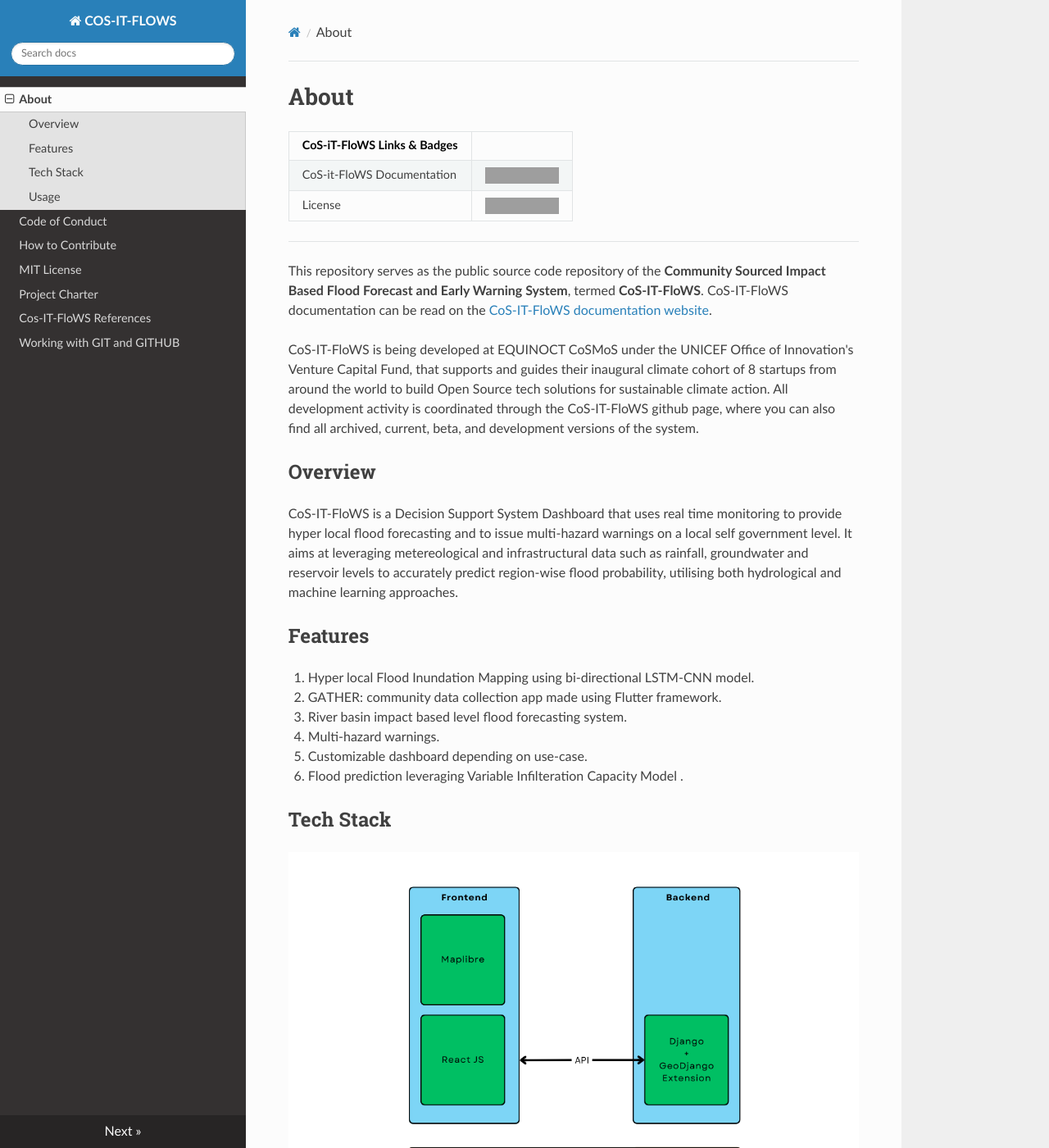
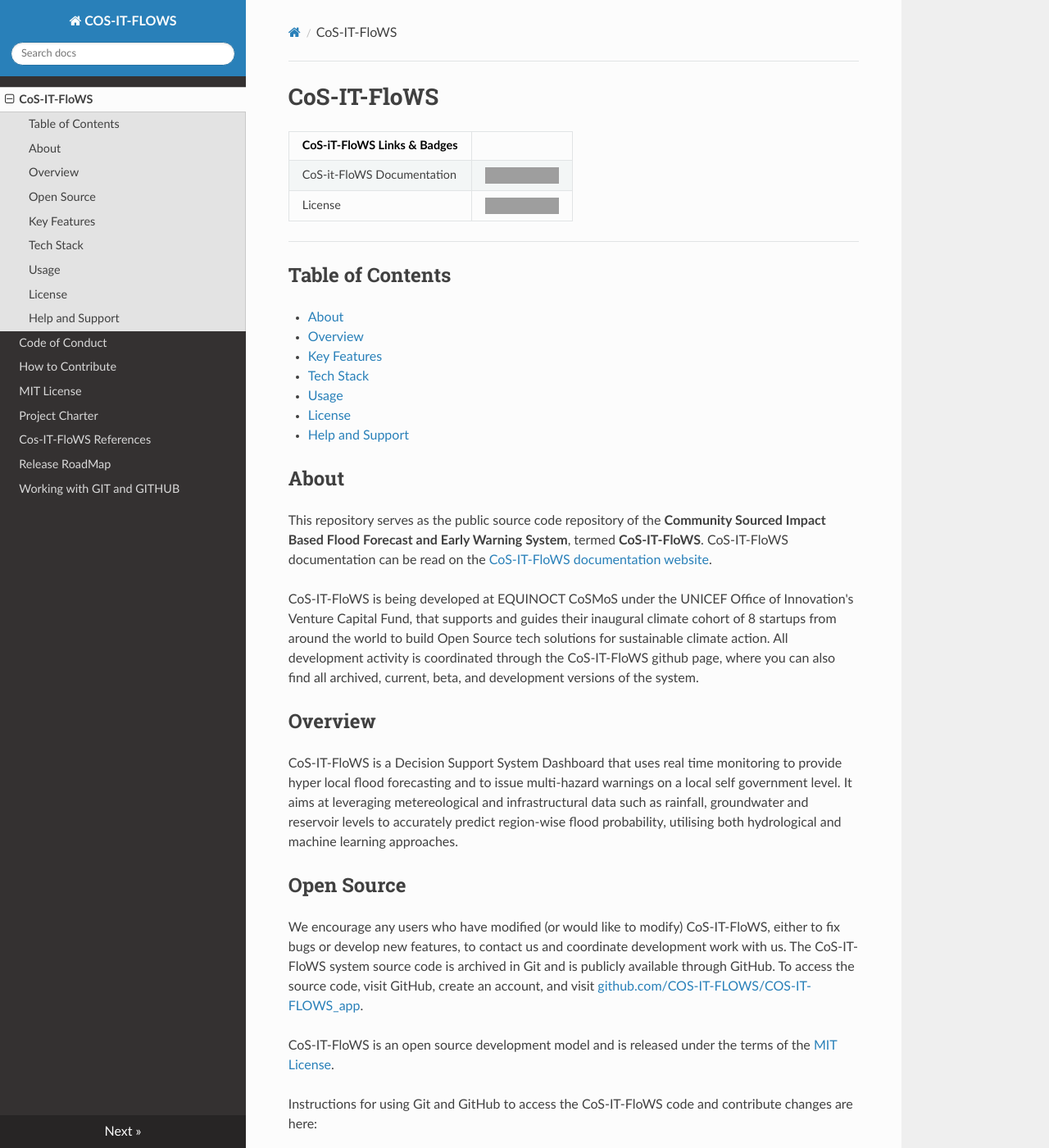
Before and after one commit to COS-IT-FLOWS/COS-IT-FLOWS-Documentation, an MkDocs documentation site: the page built from docs/index.md, in a window 1280 px wide and 1400 px high. Shown: the whole window at 82% size. Built offline with MkDocs 1.6.1, drawn with Linux system fonts in a browser that asks for light colours; nearby versions of some CDN libraries; some of the changed text lies outside the part shown; grey boxes are pictures that could not be loaded.

Commit message:
Updated and added

```diff
--- a/docs/index.md
+++ b/docs/index.md
@@ -1,4 +1,4 @@
-# About
+# CoS-IT-FloWS
 
 | CoS-iT-FloWS Links & Badges              |                                                                             |
 |------------------------|----------------------------------------------------------------------------------------------------------------------------------------------------------------------------------------------------------|
@@ -7,6 +7,18 @@
 <!-- | Current Release DOI    | [![DOI](https://zenodo.org/badge/7766/UW-Hydro/VIC.svg)](https://zenodo.org/badge/latestdoi/7766/UW-Hydro/VIC) | -->
 
 ----------
+
+## Table of Contents
+
++ [About](#about)
++ [Overview](#overview)
++ [Key Features](#key-features)
++ [Tech Stack](#tech-stack)
++ [Usage](#usage)
++ [License](#license)
++ [Help and Support](#help-and-support)
+
+## About
 
 This repository serves as the public source code repository of the **Community Sourced Impact Based Flood Forecast and Early Warning System**, termed **CoS-IT-FloWS**. CoS-IT-FloWS documentation can be read on the [CoS-IT-FloWS  documentation website](https://readthedocs.org/projects/cos-it-flows-documentation/).
 
@@ -17,7 +29,17 @@
 
 CoS-IT-FloWS is a Decision Support System Dashboard that uses real time monitoring to provide hyper local flood forecasting and to issue multi-hazard warnings on a local self government level. It aims at leveraging metereological and infrastructural data such as rainfall, groundwater and reservoir levels to accurately predict region-wise flood probability, utilising both hydrological and machine learning approaches.
 
-## Features
+## Open Source
+
+We encourage any users who have modified (or would like to modify) CoS-IT-FloWS, either to fix bugs or develop new features, to contact us and coordinate development work with us. The CoS-IT-FloWS system source code is archived in Git and is publicly available through GitHub. To access the source code, visit GitHub, create an account, and visit [github.com/COS-IT-FLOWS/COS-IT-FLOWS_app](https://github.com/COS-IT-FLOWS/COS-IT-FLOWS-Documentation).
+
+CoS-IT-FloWS is an open source development model and is released under the terms of the [MIT License](./License.md).
+
+Instructions for using Git and GitHub to access the CoS-IT-FloWS code and contribute changes are here:
+
+[Working with GIT and GitHub](./UserGuide.md)
+
+## Key Features
 
 1. Hyper local Flood Inundation Mapping using bi-directional LSTM-CNN model.
 2. GATHER: community data collection app made using Flutter framework.
@@ -44,4 +66,16 @@
 
 CoS-IT-FloWS has an incremental nature of development due to which not all sections of the code are equally mature and not every combination of system options has been exhaustively tested or is guaranteed to work. While you are more than welcome to use CoS-IT-FloWS in your own research and development undertakings, the system code comes with no guarantees, expressed or implied, as to suitability, completeness, accuracy, and any other claim you would like to make.
 
-If you make use of this system, please acknowledge all references appropriate to the features you used that are cited in the CoS-IT-FloWS Documentation.
+If you make use of this system, please acknowledge all references appropriate to the features you used that are cited in the [CoS-IT-FloWS Documentation](https://readthedocs.org/projects/cos-it-flows-documentation/).
+
+## License
+
+CoS-IT-FloWS is released under the [MIT License](./License.md).See the `License` file for more information.
+
+The CoS-IT-FloWS documentation content is licensed under a [Creative Commons Attribution-ShareAlike 4.0 International License](https://creativecommons.org/licenses/by-sa/4.0/).
+
+![CC BY-SA 4.0](https://i.creativecommons.org/l/by-sa/4.0/88x31.png)
+
+## Help and Support
+
+If you have any questions, feedback, or suggestions, please feel free to reach out to us . You can raise an issue in the issue tracker.
```
Also changed, not shown: docs/References.md (+14 -1 lines), docs/RoadMap.md (added, +27 -0 lines).
